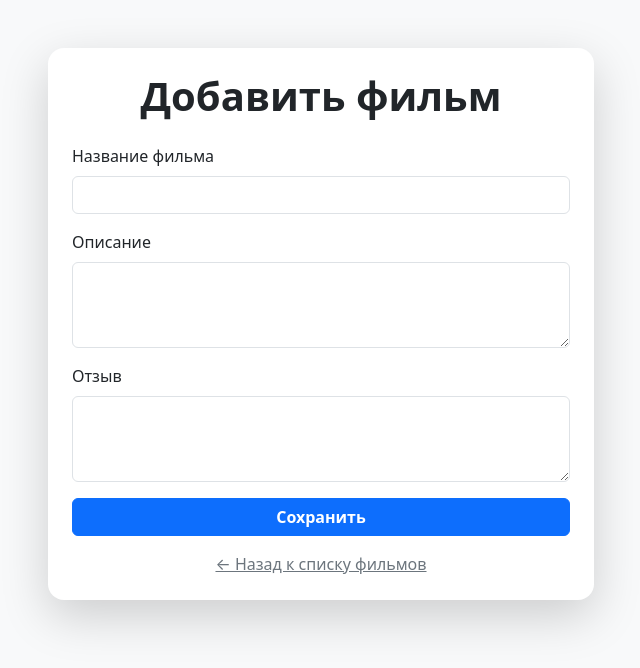
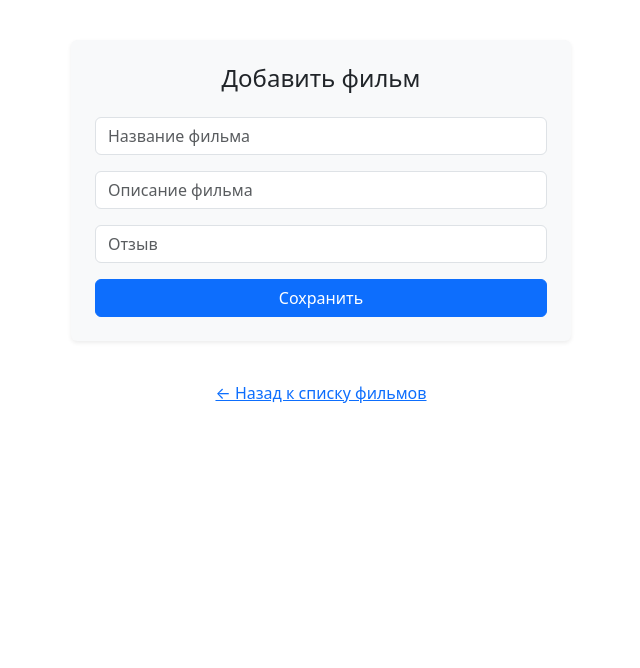
Before and after one commit to AnyaNika/MovieProjectDJ04, a Django app: page /add/ in a window 1280 px wide. Shown: the top 668 px of the page, without its empty margins (319-959 px from the left). Run offline with Django 5.2, Linux system fonts and the light colour scheme.

Commit message:
finish 4
error как в уроке

```diff
--- a/movie_project/films/templates/add_film.html
+++ b/movie_project/films/templates/add_film.html
@@ -4,45 +4,31 @@
     <title>Добавить фильм</title>
     <link href="https://cdn.jsdelivr.net/npm/bootstrap@5.3.2/dist/css/bootstrap.min.css" rel="stylesheet">
 </head>
-<body class="bg-light">
-    <div class="container py-5">
-        <div class="row justify-content-center">
-            <div class="col-md-7 col-lg-6">
-                <div class="card shadow-lg border-0 rounded-4">
-                    <div class="card-body p-4">
-                        <h1 class="card-title mb-4 text-center fw-bold">Добавить фильм</h1>
-                        <form method="post" novalidate>
+<body>
+
+<div>
+    <form method="post" class="p-4 rounded shadow-sm bg-light" style="max-width: 500px; margin: 40px auto;">
         {% csrf_token %}
+        <h4 class="mb-4 text-center">Добавить фильм</h4>
+
         <div class="mb-3">
-                                <label for="id_title" class="form-label">Название фильма</label>
-                                <input type="text" name="title" class="form-control{% if form.title.errors %} is-invalid{% endif %}" id="id_title" value="{{ form.title.value|default_if_none:'' }}">
-                                {% for error in form.title.errors %}
-                                    <div class="invalid-feedback">{{ error }}</div>
-                                {% endfor %}
+            {{ form.title }}
         </div>
+
         <div class="mb-3">
-                                <label for="id_description" class="form-label">Описание</label>
-                                <textarea name="description" class="form-control{% if form.description.errors %} is-invalid{% endif %}" id="id_description" rows="3">{{ form.description.value|default_if_none:'' }}</textarea>
-                                {% for error in form.description.errors %}
-                                    <div class="invalid-feedback">{{ error }}</div>
-                                {% endfor %}
+            {{ form.description }}
         </div>
+
         <div class="mb-3">
-                                <label for="id_review" class="form-label">Отзыв</label>
-                                <textarea name="review" class="form-control{% if form.review.errors %} is-invalid{% endif %}" id="id_review" rows="3">{{ form.review.value|default_if_none:'' }}</textarea>
-                                {% for error in form.review.errors %}
-                                    <div class="invalid-feedback">{{ error }}</div>
-                                {% endfor %}
+            {{ form.review }}
         </div>
-                            <button type="submit" class="btn btn-primary w-100 fw-bold">Сохранить</button>
+
+        <button type="submit" class="btn btn-primary w-100">Сохранить</button>
     </form>
     <div class="text-center mt-3">
-                            <a href="{% url 'film_list' %}" class="link-secondary">← Назад к списку фильмов</a>
+        <a href="{% url 'film_list' %}">← Назад к списку фильмов</a>
     </div>
 </div>
-                </div>
-            </div>
-        </div>
-    </div>
+<p> {{error}} </p>
 </body>
 </html>
--- a/movie_project/films/templates/film_list.html
+++ b/movie_project/films/templates/film_list.html
@@ -13,7 +13,7 @@
         <ul class="list-group shadow">
             {% for film in films %}
                 <li class="list-group-item">
-                    <h5 class="mb-1">{{ film.title }}</h5>
+                    <h4 class="mb-1">{{ film.title }}</h4>
                     <p class="mb-1 text-muted">Описание: {{ film.description }}</p>
                     <p class="mb-0">Отзыв: <span class="fst-italic">{{ film.review }}</span></p>
                 </li>
--- a/movie_project/films/views.py
+++ b/movie_project/films/views.py
@@ -4,14 +4,15 @@
 
 # Create your views here.
 def add_film(request):
+    error = ''
     if request.method == 'POST':
         form = FilmForm(request.POST)
         if form.is_valid():
             form.save()
-            return redirect('film_list')
-    else:
-        form = FilmForm()
-    return render(request, 'add_film.html', {'form': form})
+        else:
+             error = 'Данные были заполнены некорректно'
+    form = FilmForm()
+    return render(request, 'add_film.html', {'form': form, 'error':error})
 
 def film_list(request):
     films = Film.objects.all()
```
Lines whose indentation alone changed are shown as unchanged.
